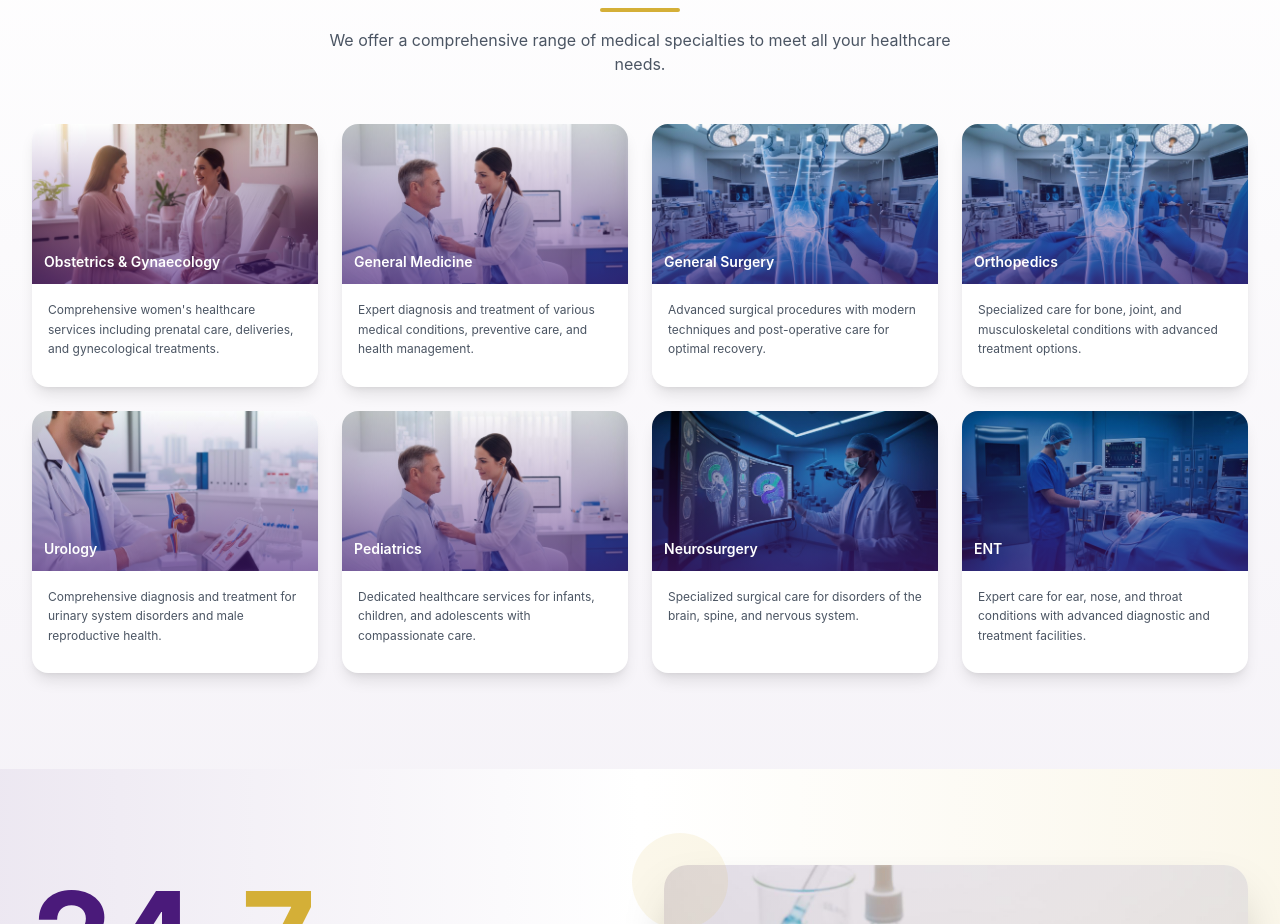
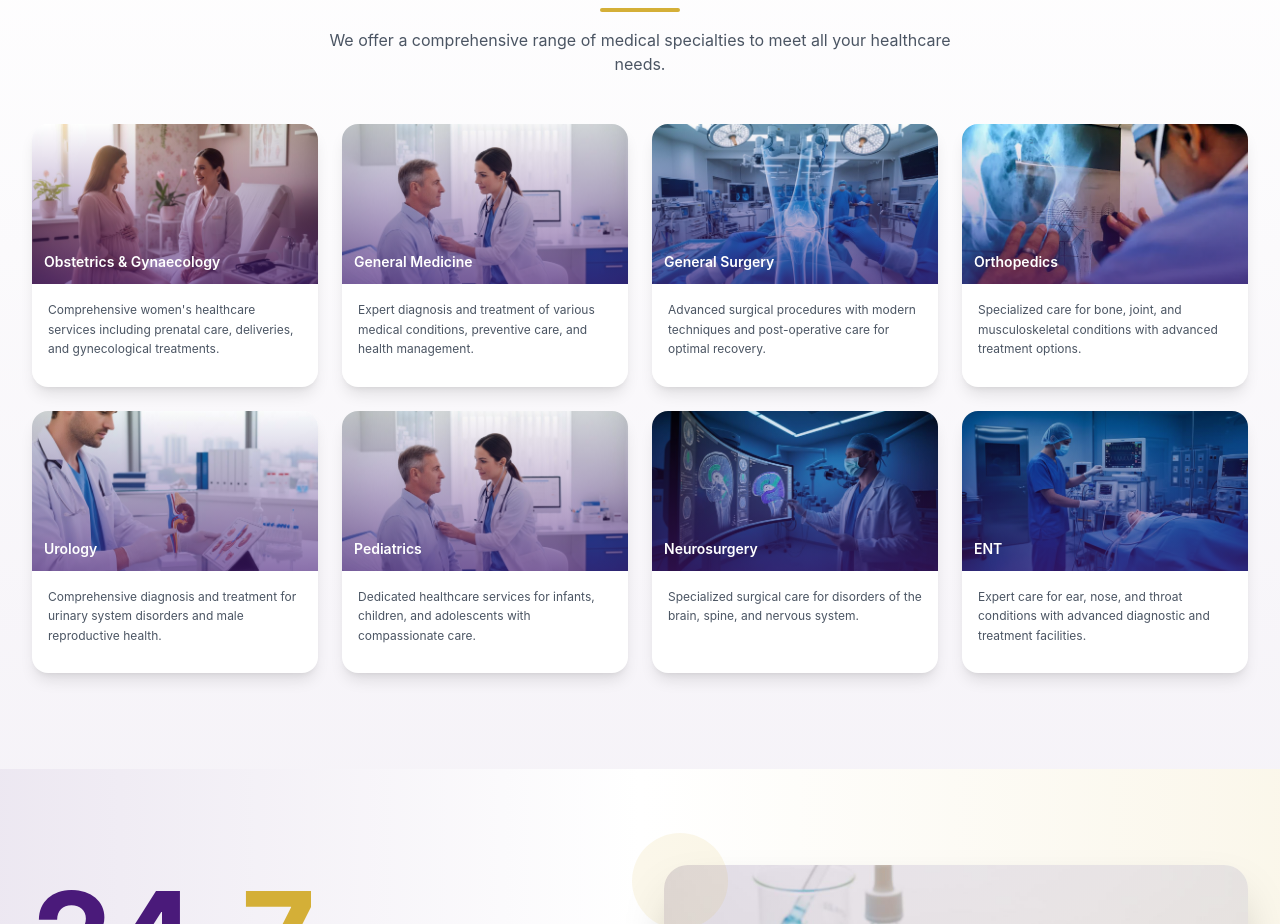
Before and after one commit to Mateen7c7/manjeera, a React (Vite) app: page / in a window 1280 px wide. Shown: the part 2420-3344 px from the top of the page. Built offline with nearby package versions, Linux system fonts and the light colour scheme.

Commit message:
changed Orthopedics image

```diff
--- a/src/sections/Specialities.tsx
+++ b/src/sections/Specialities.tsx
@@ -31,7 +31,7 @@ const specialties: Specialty[] = [
     title: 'Orthopedics',
     description:
       'Specialized care for bone, joint, and musculoskeletal conditions with advanced treatment options.',
-    image: '/images/specialty-orthopedics.jpg',
+    image: '/images/measuring-for-implant-during-orthopedic-surgery.webp',
     doctors: ['Dr. Maheswarareddy (MS)', 'Dr. Madhusudhan Yadav (MS)'],
   },
   {
```
Also changed, not shown: public/images/measuring-for-implant-during-orthopedic-surgery.webp (added).
